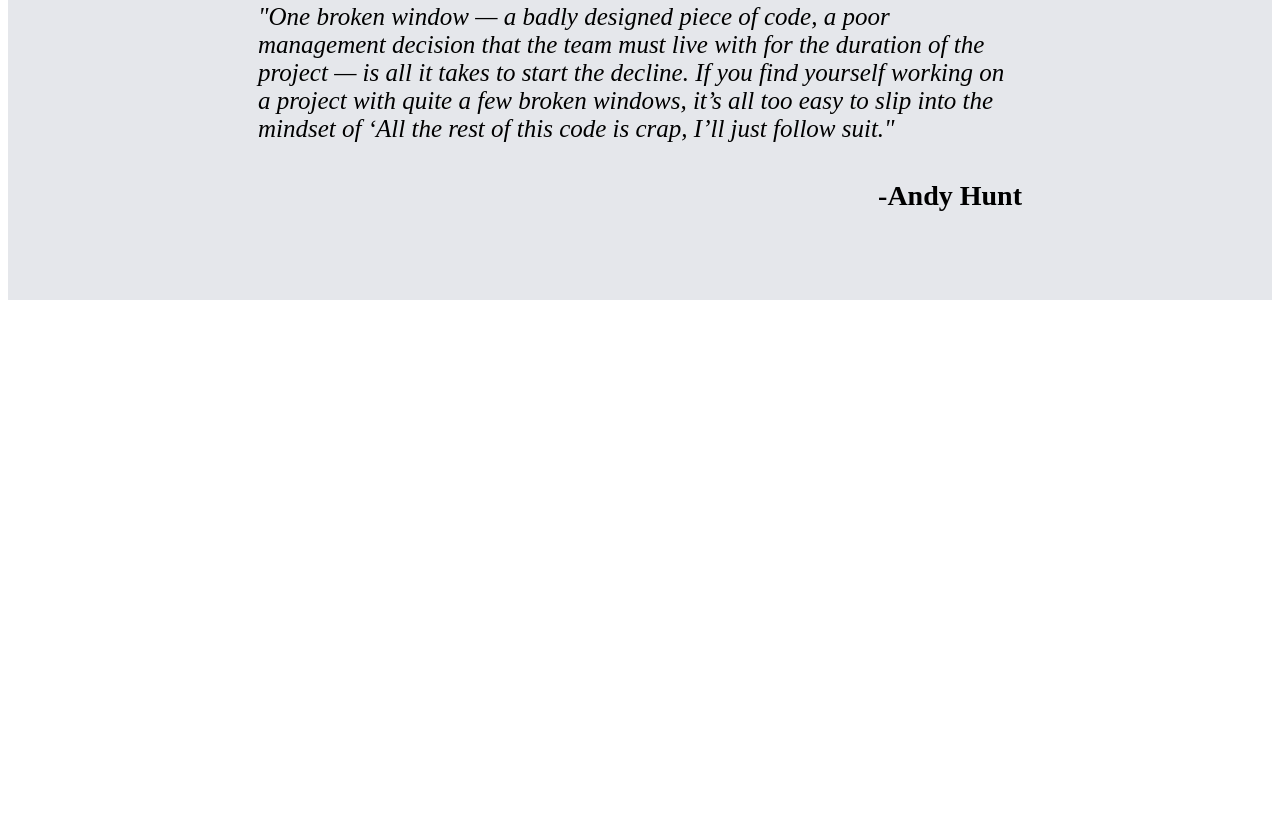
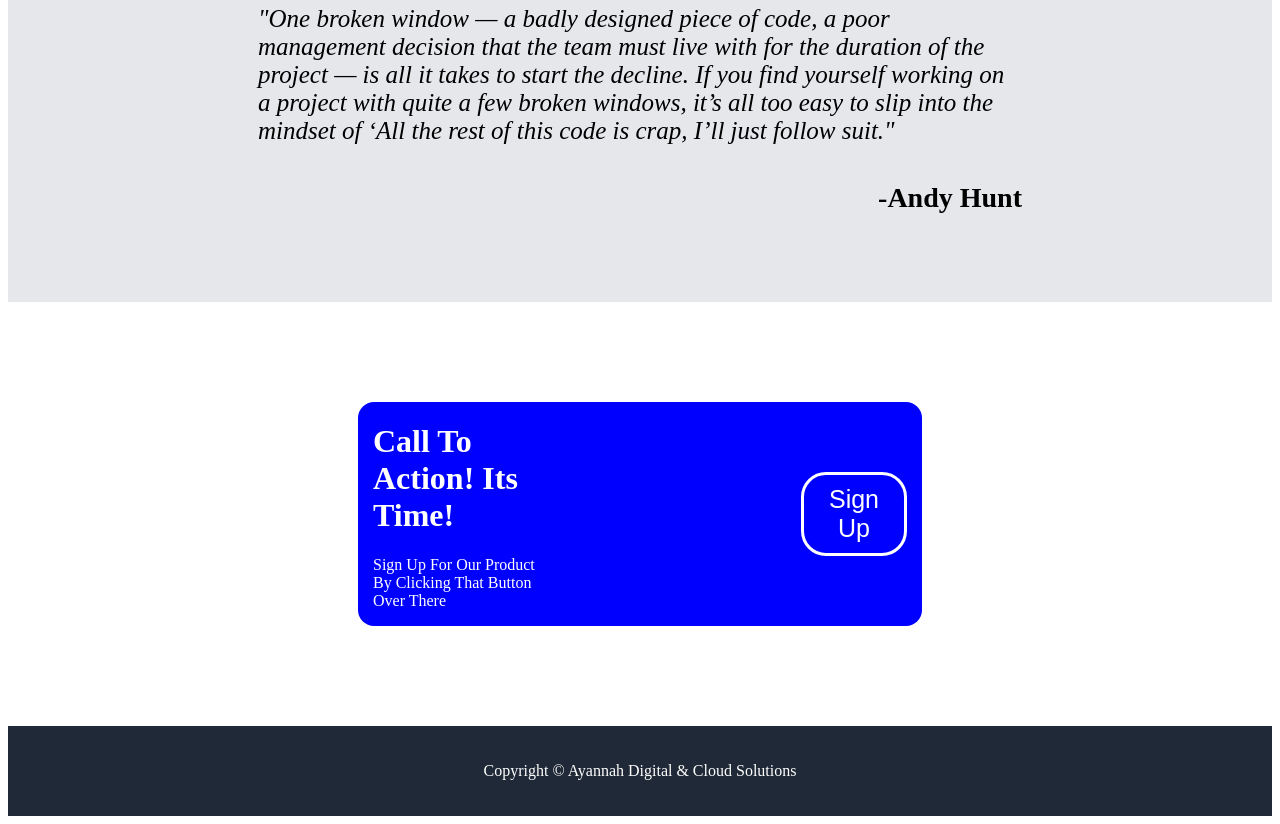
Before and after one commit to nelsonsasha/project_landing-page, a plain HTML site: page index.html in a window 1280 px wide. Shown: the part 1221-2045 px from the top of the page. Before the commit the page ends 1529 px from the top, so only its background shows below. Drawn offline with Linux system fonts and the light colour scheme.

Commit message:
Edited index.html & style.css up to 100%

```diff
--- a/index.html
+++ b/index.html
@@ -60,5 +60,21 @@
                   this code is crap, I’ll just follow suit."</em></p>
             <h4 class="name">-Andy Hunt</h4>
         </div>
+
+        <div class="call2_parent">
+            <div class="call2_child">
+                <div>
+                    <h1 class="h1">Call To Action! Its Time!</h1>
+                    <p class="p2">Sign Up For Our Product By Clicking That Button Over There</p>
+                </div>
+                <div class="button_container">
+                    <button class="button">Sign Up</button>
+                </div>
+            </div>
+        </div>
+
+        <footer class="footer">
+            <p class="copyright">Copyright &copy; Ayannah Digital & Cloud Solutions</p>
+        </footer>
     </body>
 </html>
--- a/style.css
+++ b/style.css
@@ -110,3 +110,53 @@
     font-size: 28px;
     justify-content: end;
 }
+
+.call2_parent {
+    padding-top: 100px;
+    padding-bottom: 100px;
+    padding-left: 350px;
+    padding-right: 350px;
+}
+
+.call2_child {
+    display: flex;
+    background: blue;
+    padding-left: 15px;
+    padding-right: 15px;
+    border-radius: 16px;
+}
+
+.button_container{
+    display: flex;
+    align-items: center;
+    padding-left: 250px;
+
+}
+
+.button {
+    justify-content: flex-end;
+    border: solid white;
+    background: blue;
+    color: white;
+}
+
+.h1 {
+    color: white;
+}
+
+.p2 {
+    color: white;
+}
+
+.footer {
+    display: flex;
+    justify-content: center;
+    background: #1F2937;
+    padding-top: 20px;
+    padding-bottom: 20px;
+}
+
+.copyright {
+    color: white;
+
+}
```
